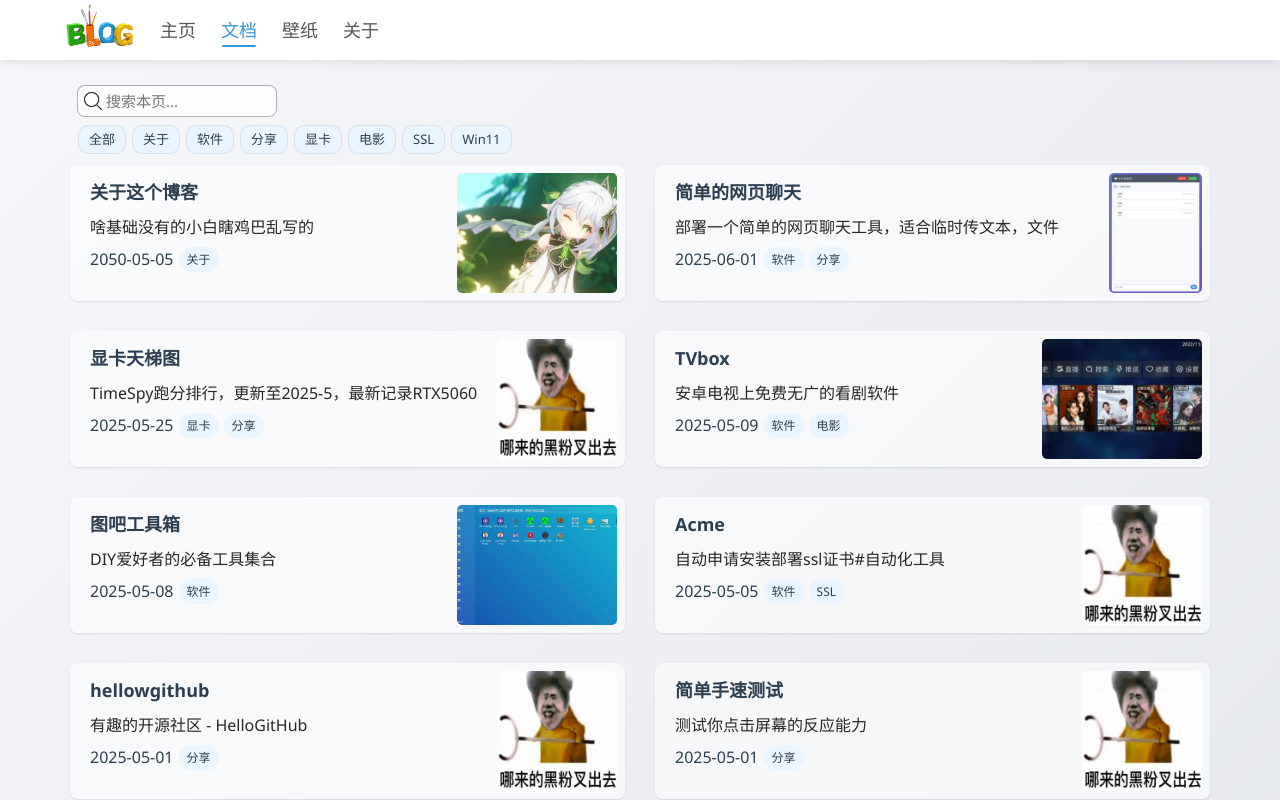
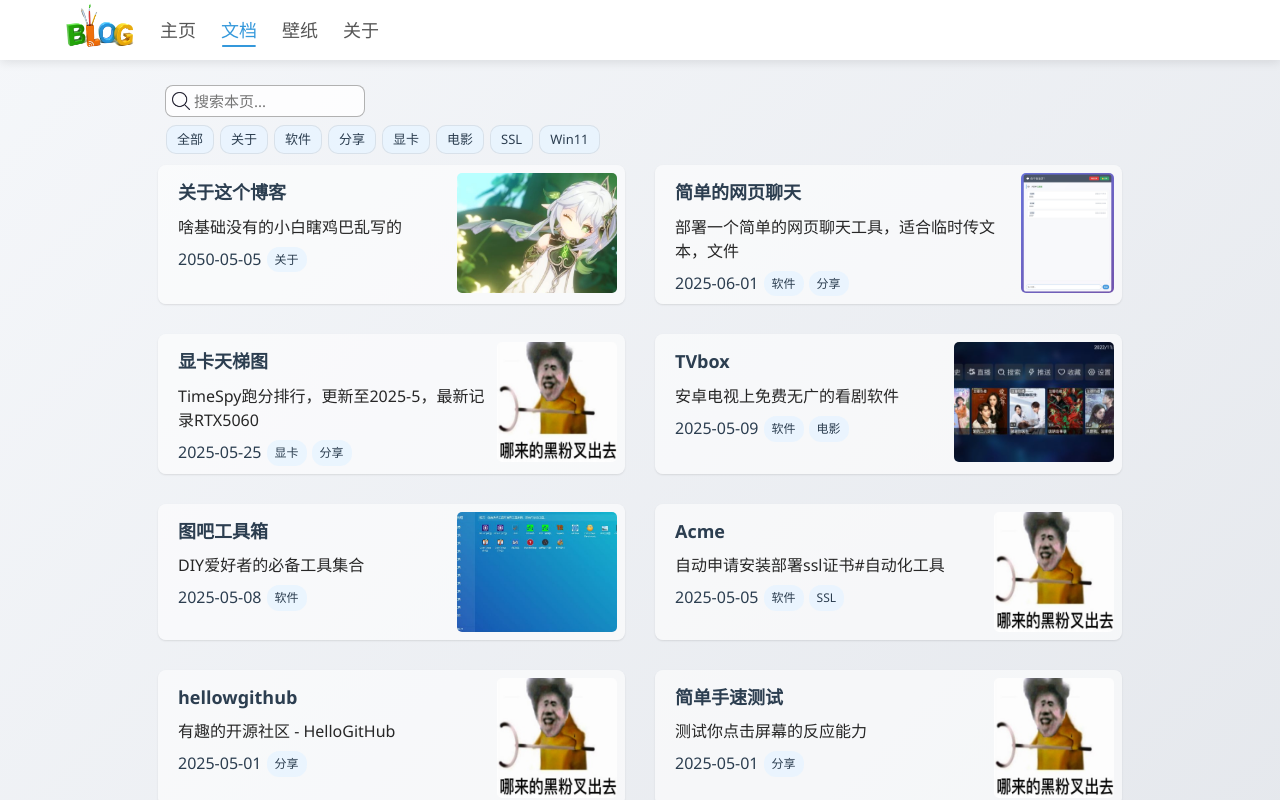
Before and after one commit to zhou3636/blog, a website: page docs/index.html in a window 1280 px wide. Both pictures are taken after a click on the link "文档". Shown: the top 800 px of the page. Drawn offline with Linux system fonts and the light colour scheme.

Commit message:
Update wz.css

```diff
--- a/docs/css/wz.css
+++ b/docs/css/wz.css
@@ -1,7 +1,7 @@
 /* 版心的样式 */
 .container-wz {
     width: 100%;
-    max-width: 1200px;
+    max-width: 1024px;
     padding: 20px 30px;
     min-width: 650px;
     margin: 0 auto;
```
